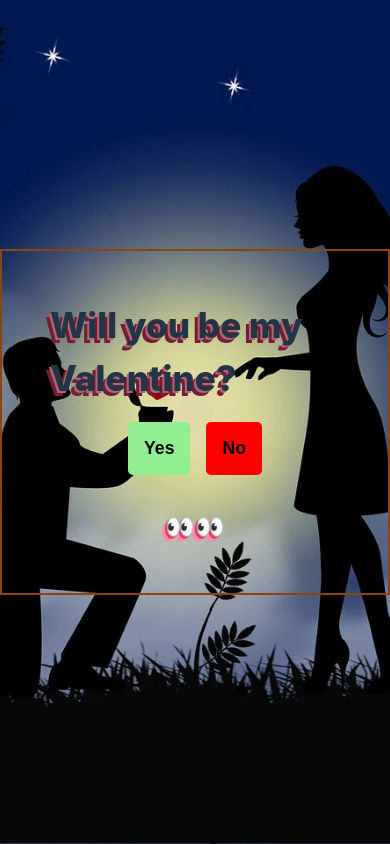
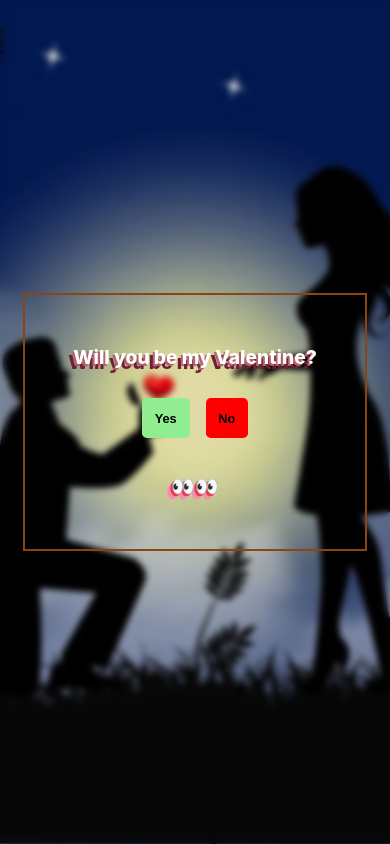
Before and after one commit to AnilKumar3494/fun-aaps, a React (Vite) app: page / in a window 390 px wide. Built offline with nearby package versions, Linux system fonts and the light colour scheme.

Commit message:
mobile setup

```diff
--- a/src/components/valentine/valentine.css
+++ b/src/components/valentine/valentine.css
@@ -1,10 +1,8 @@
-body {
-  overflow: hidden;
-}
 h2 {
   font-size: 2.2rem;
   font-weight: 800;
   text-shadow: -2px 2px #b5626e, -5px 5px #711e39;
+  padding-bottom: 0.5rem;
 }
 h4 {
   padding-top: 1rem;
@@ -12,6 +10,7 @@ h4 {
   font-weight: bold;
   text-shadow: -2px 2px #ef3550, -5px 5px #f48fb1;
 }
+
 .question {
   border: 2px solid saddlebrown;
   display: grid;
@@ -36,6 +35,10 @@ h4 {
   color: black;
 
   cursor: pointer;
+  transition: all 0.3s ease-in-out;
+}
+.btn:hover {
+  scale: 1.1;
 }
 
 .yes {
@@ -45,3 +48,31 @@ h4 {
 .no {
   background-color: red;
 }
+
+@media (max-width: 700px) {
+  body {
+    overflow-x: hidden;
+    overflow-y: hidden;
+  }
+  section {
+    max-width: 95vw;
+  }
+  h2,
+  h4 {
+    font-size: 1.3rem;
+  }
+}
+
+@media (max-width: 400px) {
+  section {
+    max-width: 95vw;
+  }
+  h2,
+  h4 {
+    font-size: 1.2rem;
+  }
+  .btn {
+    font-size: 0.8rem;
+    padding: 0.8rem;
+  }
+}
--- a/src/index.css
+++ b/src/index.css
@@ -19,28 +19,26 @@
 }
 
 body {
+  overflow: hidden;
+
   display: grid;
   place-items: center;
 
   height: 100vh;
+  height: 100dvh;
 
   background-image: url(./assets/bg_wallpaper.webp);
 
   background-position: center;
   background-size: cover;
+  background-repeat: no-repeat;
 
   backdrop-filter: blur(3px);
 }
 
-@media (prefers-color-scheme: light) {
-  :root {
-    color: #213547;
-    background-color: #ffffff;
-  }
-  a:hover {
-    color: #747bff;
-  }
-  button {
-    background-color: #f9f9f9;
+@media (max-width: 700px) {
+  body {
+    height: 100vh;
+    overflow: hidden;
   }
 }
```
